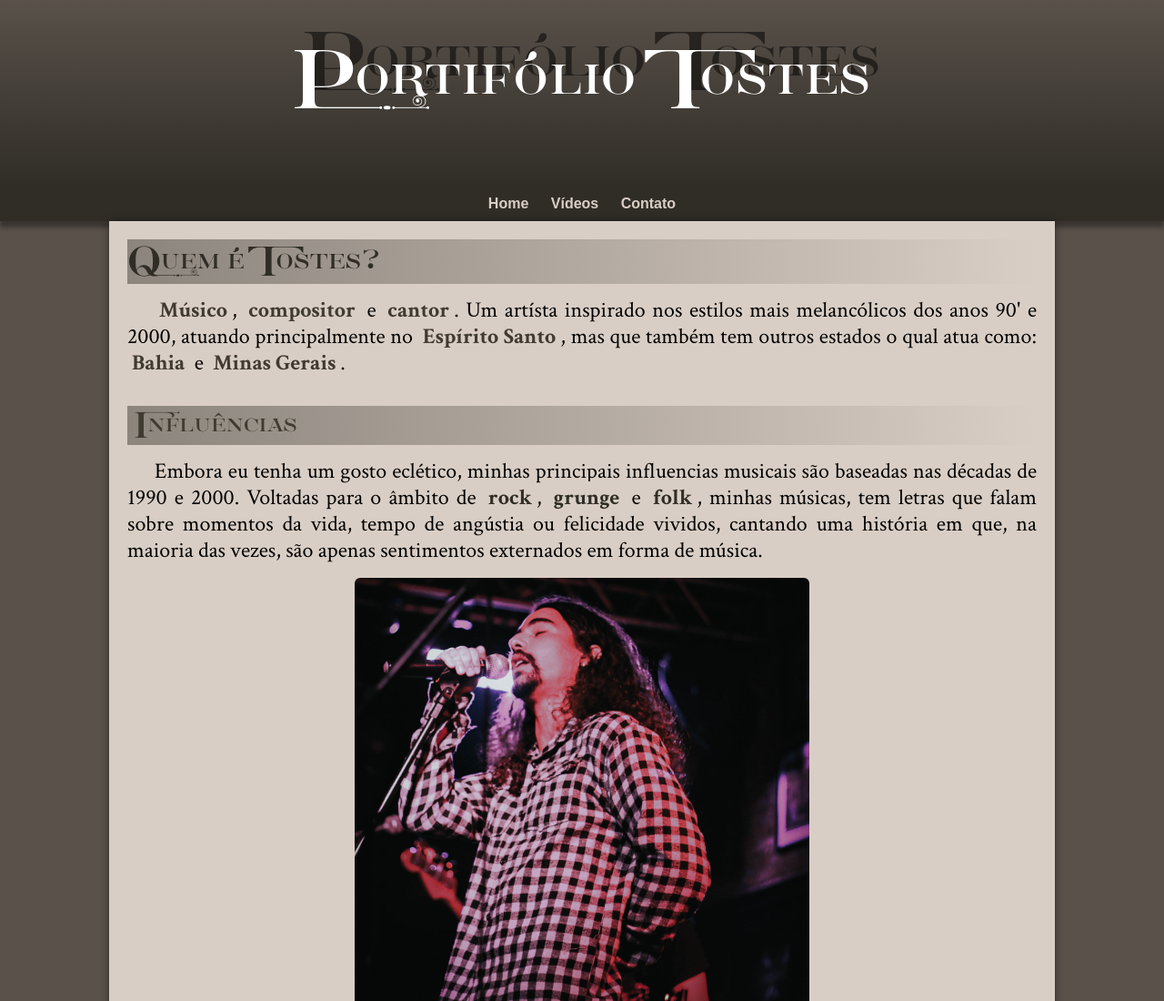
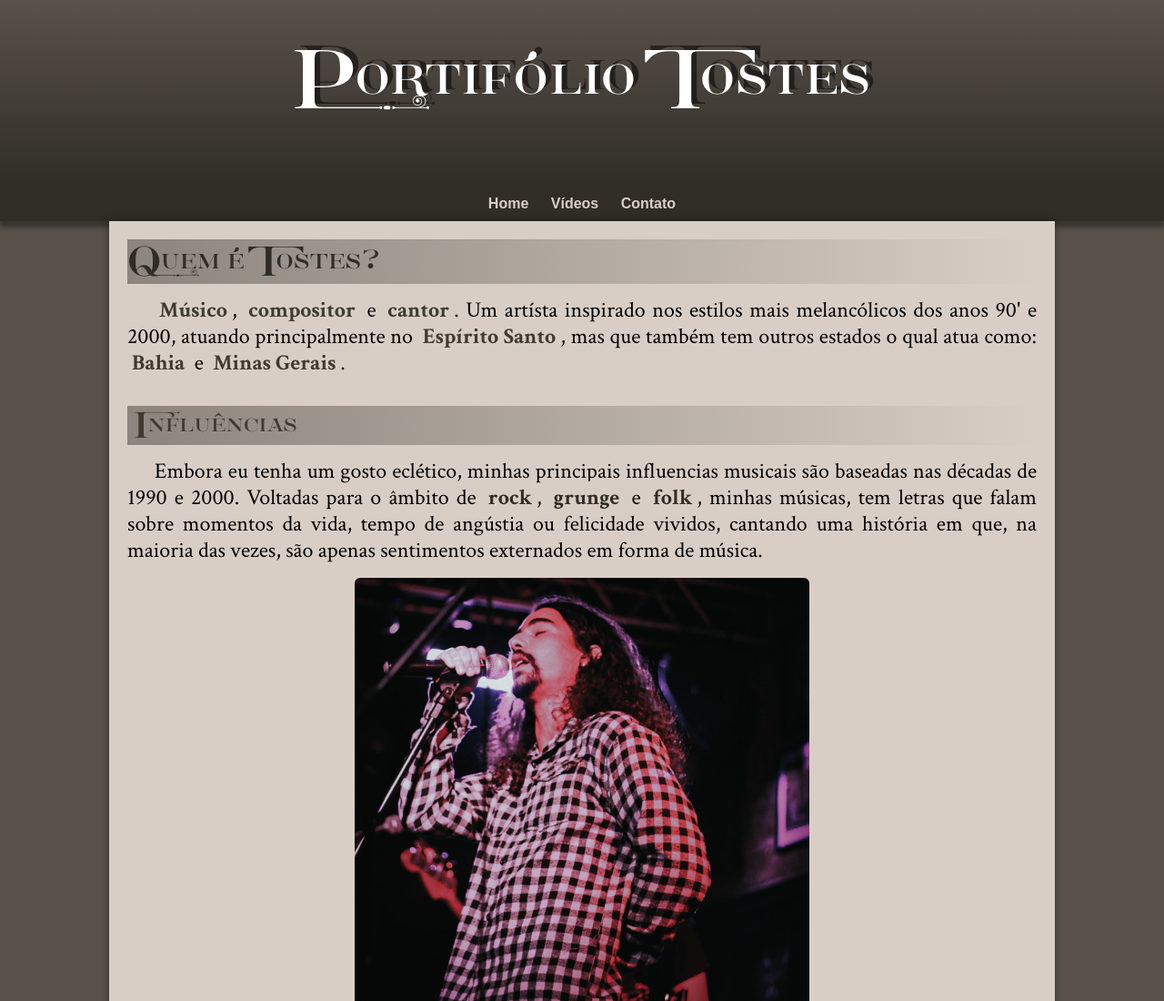
Before and after one commit to alessandrotostes/projetos-tostes, a plain HTML site: page primeiroprojeto/index.html in a window 1280 px wide. Shown: the top 1100 px of the page at 91% size. Drawn offline with Linux system fonts and the light colour scheme.

Commit message:
text shadow

```diff
--- a/primeiroprojeto/style/style.css
+++ b/primeiroprojeto/style/style.css
@@ -52,7 +52,7 @@ header > h1 {
     font-weight: normal;
     font-size: 5em;
     margin-bottom: 20px;
-    text-shadow: 11px -20px rgba(0, 0, 0, 0.521);
+    text-shadow: 6px -5px rgba(0, 0, 0, 0.521);
 }
 header > p {
     font-family: var(--fonte-destaque);
```
